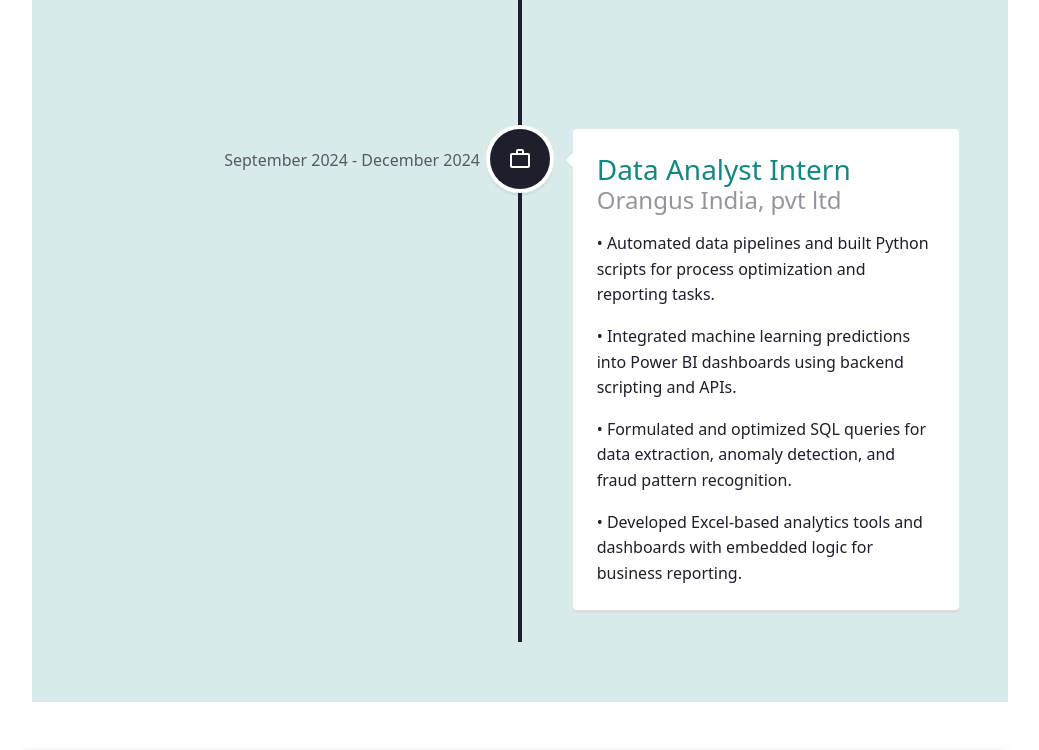
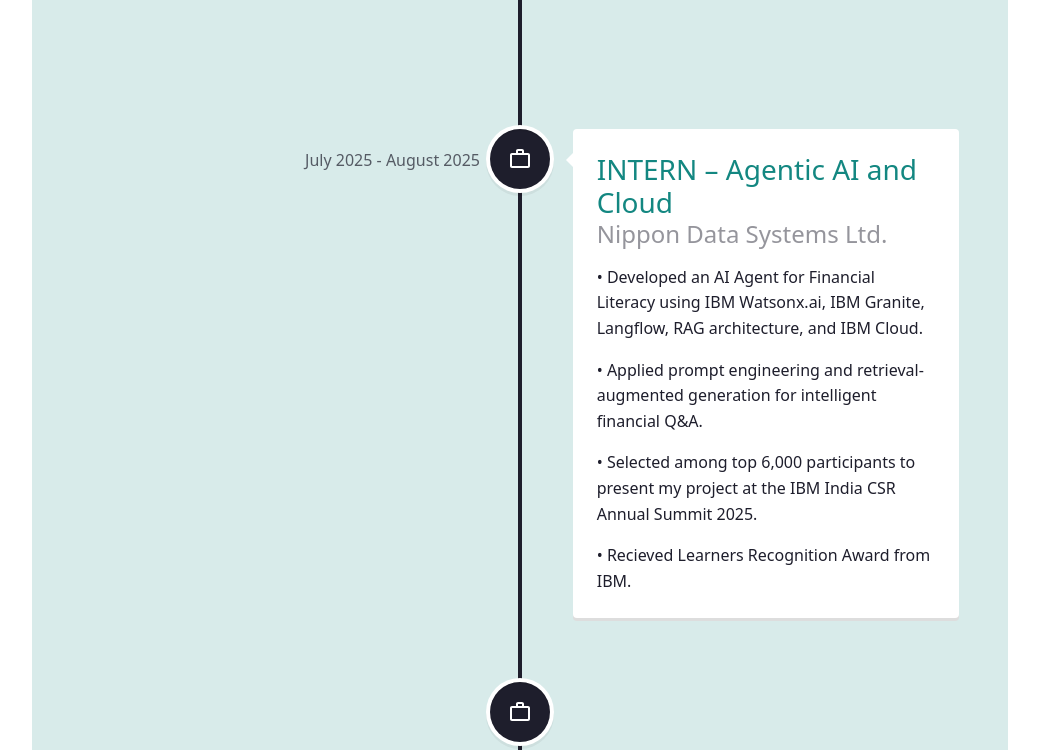
Before and after one commit to architaa1/My_Portfolio, a React (Create React App) app: page / in a window 1280 px wide. Shown: the part 5060-5810 px from the top of the page, without its empty margins (190-1229 px from the left). Built offline with nearby package versions, Linux system fonts and the light colour scheme.

Commit message:
Modify work experience dates and add internship details
Updated work experience dates and added details for an internship at Agentic AI and Cloud.

```diff
--- a/src/pages/workExp/WorkExp.js
+++ b/src/pages/workExp/WorkExp.js
@@ -22,7 +22,7 @@
               contentArrowStyle={{
                 borderRight: "7px solid  white",
               }}
-              date="July 2025 - Septmber 2025"
+              date="July 2025 - December 2025"
               iconStyle={{ background: "#1e1e2c", color: "#fff" }}
               icon={<MdWorkOutline/>}
             >
@@ -36,6 +36,27 @@
               <p>• Integrated dashboards with ERP database to enable real-time business insights.</p>
               <p>• Performed data cleaning, transformation, and modeling to support analytics.</p>
               <p>• Delivered user-friendly visualizations that improved decision-making efficiency.</p>
+            </VerticalTimelineElement>
+            <VerticalTimelineElement
+              className="vertical-timeline-element--work"
+              contentStyle={{ background: "white", color: "#1e1e2c" }}
+              contentArrowStyle={{
+                borderRight: "7px solid  white",
+              }}
+              date="July 2025 - August 2025"
+              iconStyle={{ background: "#1e1e2c", color: "#fff" }}
+              icon={<MdWorkOutline/>}
+            >
+              <h3 className="vertical-timeline-element-title">
+                INTERN – Agentic AI and Cloud
+              </h3>
+              <h4 className="vertical-timeline-element-subtitle">
+                Nippon Data Systems Ltd.
+              </h4>
+              <p>• Developed an AI Agent for Financial Literacy using IBM Watsonx.ai, IBM Granite, Langflow, RAG architecture, and IBM Cloud.</p>
+              <p>• Applied prompt engineering and retrieval-augmented generation for intelligent financial Q&A.</p>
+              <p>• Selected among top 6,000 participants to present my project at the IBM India CSR Annual Summit 2025.</p>
+              <p>• Recieved Learners Recognition Award from IBM.</p>
             </VerticalTimelineElement>
             <VerticalTimelineElement
               className="vertical-timeline-element--work"
```
